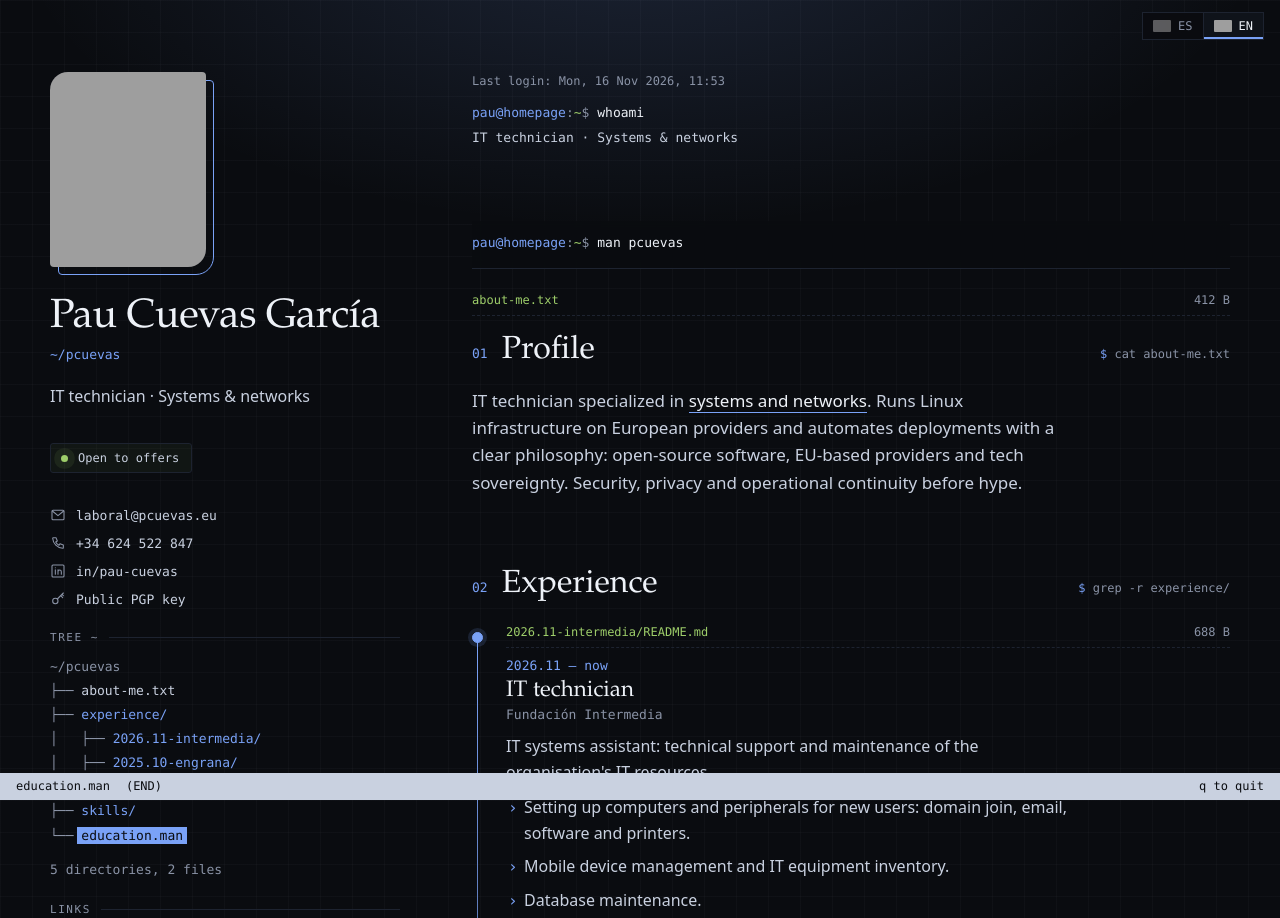
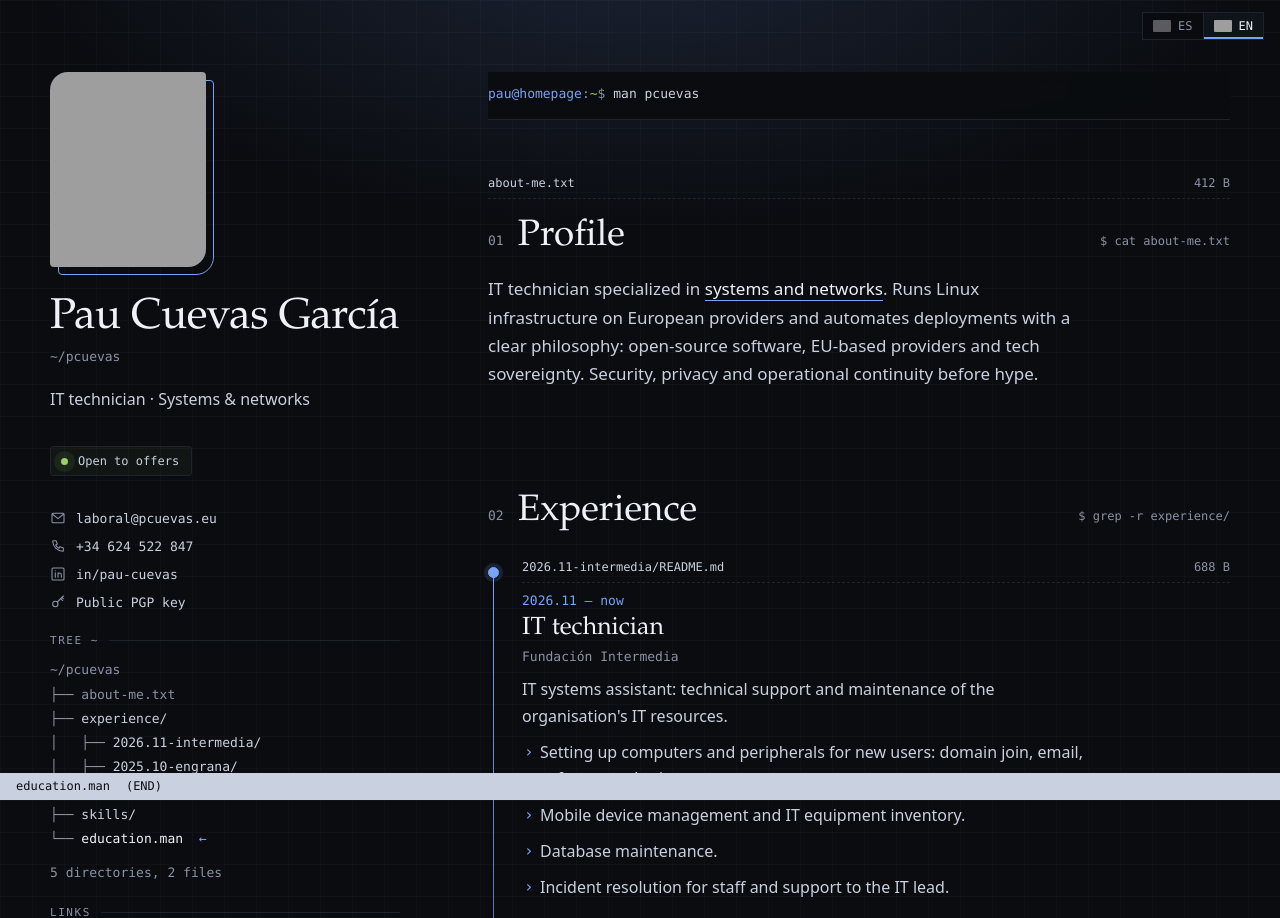
Before and after one commit to PaAmbTomaca/homepage, a plain HTML site: page index.html in a window 1280 px wide. Shown: the top 918 px of the page. Drawn offline with Linux system fonts and the light colour scheme; grey boxes are pictures that could not be loaded.

Commit message:
Tone down terminal styling for a more serious look
Remove login/whoami intro, blinking caret and jokes; neutral tags and
tree markers; more editorial spacing and type scale.

```diff
--- a/index.html
+++ b/index.html
@@ -55,7 +55,7 @@ body {
     linear-gradient(90deg, rgba(201, 209, 224, .028) 1px, transparent 1px);
   background-size: auto, 32px 32px, 32px 32px;
   color: var(--fg);
-  font: 16px/1.6 var(--sans);
+  font: 16px/1.65 var(--sans);
   padding: 0 max(16px, env(safe-area-inset-right)) 0 max(16px, env(safe-area-inset-left));
 }
 
@@ -112,8 +112,8 @@ img { max-width: 100%; }
   border-radius: 18px 4px 18px 4px; background: var(--panel);
 }
 
-.name { margin: 0; font: 400 2.55rem/1.02 var(--serif); color: var(--fg-hi); letter-spacing: -.01em; text-wrap: balance; }
-.handle { margin: 8px 0 0; font: 13px var(--mono); color: var(--blue); }
+.name { margin: 0; font: 400 2.7rem/1.02 var(--serif); color: var(--fg-hi); letter-spacing: -.01em; text-wrap: balance; }
+.handle { margin: 8px 0 0; font: 13px var(--mono); color: var(--dim); }
 .role { margin: 0; }
 
 .badge {
@@ -160,40 +160,31 @@ img { max-width: 100%; }
 .tile__go { grid-column: 3; grid-row: 1 / span 2; font: 13px var(--mono); color: var(--blue); }
 
 .pgp-note { margin: 0; font: 12px/1.6 var(--mono); color: var(--dim); }
-.pgp-note code { font: inherit; color: var(--green); word-break: break-all; }
+.pgp-note code { font: inherit; color: var(--fg); word-break: break-all; }
 
 /* árbol de ficheros (solo escritorio) */
 .tree { display: none; }
 .tree pre { margin: 12px 0 0; font: 13px/1.85 var(--mono); color: var(--dim); white-space: pre; overflow-x: auto; }
-.tree a { padding: 1px 4px; margin-left: -4px; text-decoration: none; color: var(--fg); }
-.tree a.is-dir { color: var(--blue); }
-.tree a:hover { background: var(--panel); }
-.tree a[aria-current="true"] { background: var(--blue); color: var(--bg); }
+.tree a { text-decoration: none; color: var(--dim); transition: color .15s; }
+.tree a.is-dir { color: var(--fg); }
+.tree a:hover { color: var(--fg-hi); }
+.tree a[aria-current="true"] { color: var(--fg-hi); }
+.tree a[aria-current="true"]::after { content: "  ←"; color: var(--blue); }
 .tree__sum { display: block; margin-top: 10px; }
 
 /* ---------- main ---------- */
 .ps { margin: 0; font: 13px/1.6 var(--mono); color: var(--dim); overflow-wrap: anywhere; }
 .ps__user { color: var(--blue); }
 .ps__path { color: var(--green); }
-.ps__cmd { color: var(--fg-hi); }
-.caret {
-  display: inline-block; width: .55em; height: 1.05em; margin-left: 2px; vertical-align: -2px;
-  background: var(--fg-hi); animation: blink 1.1s steps(1) infinite;
-}
-@keyframes blink { 50% { opacity: 0; } }
-
-.intro { display: grid; gap: 4px; }
-.intro__out { margin: 0; font: 13px/1.6 var(--mono); color: var(--fg); }
-.intro__login { margin: 0 0 8px; font: 12px/1.6 var(--mono); color: var(--dim); }
-
+.ps__cmd { color: var(--fg); }
 .pwd { display: none; }
 
-.sec { display: grid; gap: 22px; scroll-margin-top: 24px; }
+.sec { display: grid; gap: 28px; scroll-margin-top: 24px; }
 .sec__head { display: flex; align-items: baseline; justify-content: space-between; gap: 16px; }
-.sec__title { margin: 0; display: flex; align-items: baseline; gap: 14px; font: 400 2rem/1.1 var(--serif); color: var(--fg-hi); text-wrap: balance; }
-.sec__num { font: 13px var(--mono); color: var(--blue); }
+.sec__title { margin: 0; display: flex; align-items: baseline; gap: 14px; font: 400 2.3rem/1.1 var(--serif); color: var(--fg-hi); text-wrap: balance; }
+.sec__num { font: 13px var(--mono); color: var(--dim); }
 .sec__route { display: none; font: 12px var(--mono); color: var(--dim); white-space: nowrap; }
-.sec__route::before { content: "$ "; color: var(--blue); }
+.sec__route::before { content: "$ "; }
 
 .file { display: grid; gap: 18px; scroll-margin-top: 24px; }
 .file__head { display: none; }
@@ -202,7 +193,7 @@ img { max-width: 100%; }
 .hl { color: var(--fg-hi); border-bottom: 1px solid var(--blue); }
 
 /* timeline */
-.timeline { position: relative; display: grid; gap: 44px; }
+.timeline { position: relative; display: grid; gap: 56px; }
 .timeline::before {
   content: ""; position: absolute; left: 5px; top: 12px; bottom: 12px; width: 1px;
   background: linear-gradient(var(--blue), var(--line) 85%);
@@ -215,10 +206,10 @@ img { max-width: 100%; }
 .job--now::before { background: var(--blue); box-shadow: 0 0 0 4px rgba(122, 162, 247, .15); }
 .job .file__head { margin-bottom: 10px; }
 .job__dates { margin: 0; font: 13px var(--mono); color: var(--blue); font-variant-numeric: tabular-nums; }
-.job__role { margin: 4px 0 2px; font: 400 1.4rem/1.25 var(--serif); color: var(--fg-hi); }
+.job__role { margin: 6px 0 4px; font: 400 1.55rem/1.25 var(--serif); color: var(--fg-hi); }
 .job__org { margin: 0 0 12px; font: 13px var(--mono); color: var(--dim); }
 .job__intro { margin: 0 0 10px; max-width: 62ch; }
-.job__list { margin: 0; padding: 0; list-style: none; display: grid; gap: 8px; max-width: 64ch; }
+.job__list { margin: 0; padding: 0; list-style: none; display: grid; gap: 10px; max-width: 64ch; }
 .job__list li { position: relative; padding-left: 18px; }
 .job__list li::before { content: "›"; position: absolute; left: 2px; font-family: var(--mono); color: var(--blue); }
 .job__list strong { color: var(--fg-hi); font-weight: 600; }
@@ -226,9 +217,10 @@ img { max-width: 100%; }
 /* competencias */
 .skills { display: grid; grid-template-columns: minmax(0, 1fr); gap: 1px; background: var(--line); border: 1px solid var(--line); }
 .cell { display: grid; align-content: start; gap: 12px; padding: 18px 18px 20px; background: var(--bg); }
-.cell__head { margin: 0; font: 13px var(--mono); color: var(--blue); }
+.cell__head { margin: 0; font: 13px var(--mono); color: var(--fg-hi); }
+.cell__head::first-letter { color: var(--dim); }
 .tags { display: flex; flex-wrap: wrap; gap: 6px; margin: 0; padding: 0; list-style: none; }
-.tags li { padding: 5px 7px; border: 1px solid rgba(158, 206, 106, .28); border-radius: 2px; font: 12px/1 var(--mono); color: var(--green); }
+.tags li { padding: 5px 8px; border: 1px solid var(--line); border-radius: 2px; font: 12px/1 var(--mono); color: var(--fg); }
 .cell--note { background: var(--panel); }
 .cell--note p { margin: 0; max-width: 64ch; }
 .cell--note strong { font: 400 1.1rem var(--serif); color: var(--fg-hi); }
@@ -241,8 +233,6 @@ img { max-width: 100%; }
 .man .man__sub { margin-left: 8ch; color: var(--dim); }
 .man__title { color: var(--fg-hi); text-decoration: underline; text-decoration-color: var(--blue); text-underline-offset: 3px; }
 .man__langs { margin: 0 0 0 4ch; padding: 0; list-style: none; }
-.man a { text-decoration-color: var(--blue); text-underline-offset: 3px; }
-.man a:hover { color: var(--fg-hi); }
 
 /* pie */
 .foot { padding-top: 22px; border-top: 1px solid var(--line); font: 12px/1.9 var(--mono); color: var(--dim); }
@@ -263,12 +253,13 @@ img { max-width: 100%; }
   .site {
     max-width: 1180px;
     grid-template-columns: 350px minmax(0, 1fr);
-    gap: 72px; align-items: start;
+    gap: 88px; align-items: start;
     padding-bottom: calc(96px + env(safe-area-inset-bottom));
   }
   /* --aside-top lo calcula el JS: si el aside no cabe en pantalla, se pega por abajo */
   .aside { position: sticky; top: var(--aside-top, calc(72px + env(safe-area-inset-top))); }
   .tree { display: block; }
+  .main { gap: 104px; }
   .sec__route { display: inline; }
 
   .pwd {
@@ -285,7 +276,7 @@ img { max-width: 100%; }
     padding-bottom: 8px; border-bottom: 1px dashed var(--line);
     font: 12px var(--mono); color: var(--dim);
   }
-  .file__head b { font-weight: 400; color: var(--green); }
+  .file__head b { font-weight: 400; color: var(--fg); }
   .sec, .file { scroll-margin-top: 72px; }
 
   .less {
@@ -294,7 +285,6 @@ img { max-width: 100%; }
     padding: 5px max(16px, env(safe-area-inset-right)) calc(5px + env(safe-area-inset-bottom)) max(16px, env(safe-area-inset-left));
     background: var(--fg); color: var(--bg); font: 12px/1.4 var(--mono);
   }
-  .less__quit { margin-left: auto; }
 }
 
 @media (prefers-reduced-motion: reduce) {
@@ -391,12 +381,6 @@ img { max-width: 100%; }
   </header>
 
   <main class="main" id="main">
-
-    <div class="intro">
-      <p class="intro__login"><span data-es="Último acceso:" data-en="Last login:">Último acceso:</span> <time id="last-login"></time></p>
-      <p class="ps"><span class="ps__user">pau@homepage</span>:<span class="ps__path">~</span>$ <span class="ps__cmd" id="whoami">whoami</span><span class="caret" aria-hidden="true"></span></p>
-      <p class="intro__out" data-es="Técnico informático · Sistemas y redes" data-en="IT technician · Systems &amp; networks">Técnico informático · Sistemas y redes</p>
-    </div>
 
     <div class="pwd ps" id="pwd" aria-hidden="true"></div>
 
@@ -521,9 +505,6 @@ img { max-width: 100%; }
           <li data-es="Catalán · nativo" data-en="Catalan · native">Catalán · nativo</li>
           <li data-es="Inglés · lectura técnica" data-en="English · technical reading">Inglés · lectura técnica</li>
         </ul>
-
-        <h3 data-es="VÉASE TAMBIÉN" data-en="SEE ALSO">VÉASE TAMBIÉN</h3>
-        <p><a href="https://www.linkedin.com/in/pau-cuevas/" rel="me noopener">linkedin(1)</a>, <a href="https://media.thefocustracking.com/Pau_Cuevas_0xB7691A467DDD8F7C_public.asc">gpg(1)</a></p>
       </div>
     </section>
 
@@ -538,7 +519,6 @@ img { max-width: 100%; }
 <div class="less" aria-hidden="true">
   <span id="less-file">sobre-mi.txt</span>
   <span id="less-pct">(0%)</span>
-  <span class="less__quit" data-es="q para salir" data-en="q to quit">q para salir</span>
 </div>
 
 <script>
@@ -546,7 +526,6 @@ img { max-width: 100%; }
   var KEY = 'pcuevas-lang';
   var root = document.documentElement;
   var lang = 'es';
-  var reduceMotion = window.matchMedia('(prefers-reduced-motion: reduce)').matches;
 
   /* ----- idioma ----- */
   function stored() {
@@ -573,8 +552,6 @@ img { max-width: 100%; }
       btn.setAttribute('aria-pressed', String(btn.dataset.lang === lang));
     });
 
-    renderLastLogin();
-    typeWhoami();
     fitAside();
     updatePager();
   }
@@ -586,31 +563,6 @@ img { max-width: 100%; }
       applyLang(btn.dataset.lang);
     });
   });
-
-  /* ----- último acceso: la fecha de la visita, en el idioma activo ----- */
-  function renderLastLogin() {
-    var el = document.getElementById('last-login');
-    var now = new Date();
-    el.dateTime = now.toISOString();
-    el.textContent = now.toLocaleString(lang === 'es' ? 'es-ES' : 'en-GB', {
-      weekday: 'short', day: 'numeric', month: 'short', year: 'numeric', hour: '2-digit', minute: '2-digit'
-    });
-  }
-
-  /* ----- whoami tecleado ----- */
-  var typing;
-  function typeWhoami() {
-    var el = document.getElementById('whoami');
-    var text = 'whoami';
-    clearInterval(typing);
-    if (reduceMotion) { el.textContent = text; return; }
-    var i = 0;
-    el.textContent = '';
-    typing = setInterval(function () {
-      el.textContent = text.slice(0, ++i);
-      if (i >= text.length) clearInterval(typing);
-    }, 95);
-  }
 
   /* ----- pwd vivo, árbol y barra de less (solo escritorio) ----- */
   var files = Array.prototype.slice.call(document.querySelectorAll('.file'));
```
